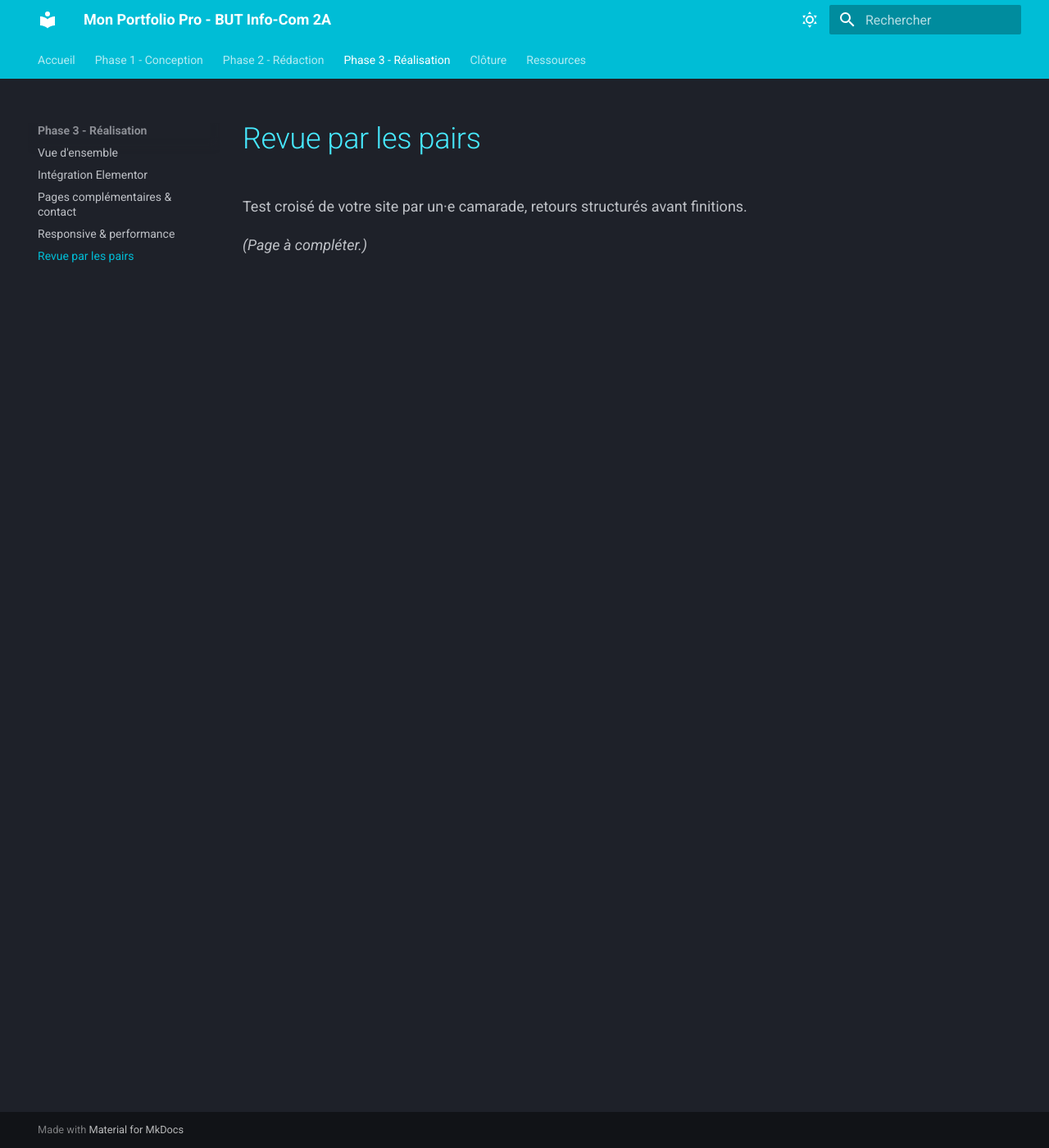
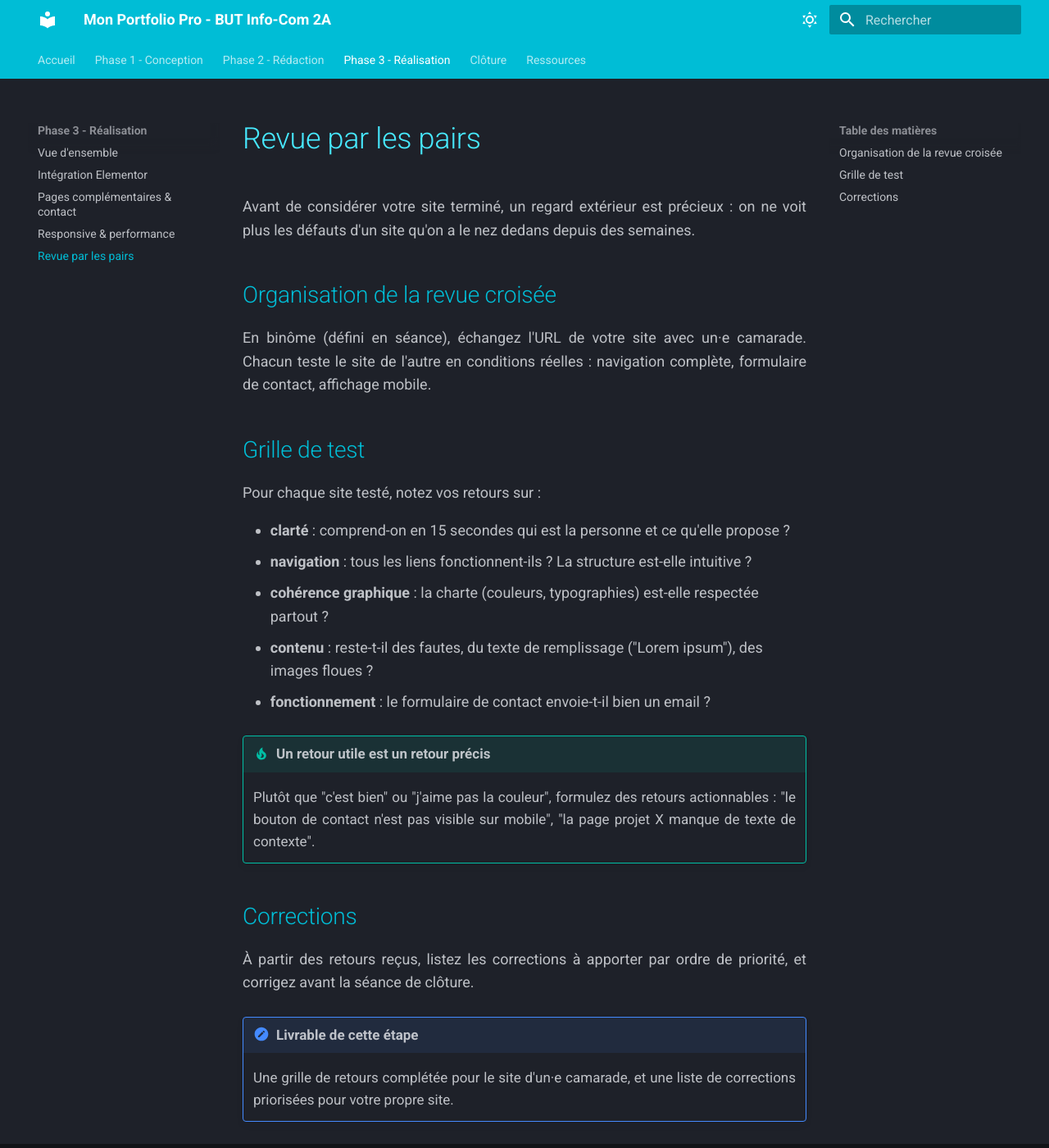
Before and after one commit to davidtrannoy-umlp/2a-portfolio, an MkDocs documentation site: the page built from docs/03-realisation/revue-pairs.md, in a window 1280 px wide and 1400 px high. Shown: the whole window at 82% size. Built offline with MkDocs 1.6.1 and Material for MkDocs 9.7.7, drawn with Linux system fonts in a browser that asks for light colours.

Commit message:
Rédaction Phase 3 : intégration Elementor, pages complémentaires, responsive/perf, revue par les pairs

```diff
--- a/docs/03-realisation/revue-pairs.md
+++ b/docs/03-realisation/revue-pairs.md
@@ -1,5 +1,27 @@
 # Revue par les pairs
 
-Test croisé de votre site par un·e camarade, retours structurés avant finitions.
+Avant de considérer votre site terminé, un regard extérieur est précieux : on ne voit plus les défauts d'un site qu'on a le nez dedans depuis des semaines.
 
-*(Page à compléter.)*
+## Organisation de la revue croisée
+
+En binôme (défini en séance), échangez l'URL de votre site avec un·e camarade. Chacun teste le site de l'autre en conditions réelles : navigation complète, formulaire de contact, affichage mobile.
+
+## Grille de test
+
+Pour chaque site testé, notez vos retours sur :
+
+- **clarté** : comprend-on en 15 secondes qui est la personne et ce qu'elle propose ?
+- **navigation** : tous les liens fonctionnent-ils ? La structure est-elle intuitive ?
+- **cohérence graphique** : la charte (couleurs, typographies) est-elle respectée partout ?
+- **contenu** : reste-t-il des fautes, du texte de remplissage ("Lorem ipsum"), des images floues ?
+- **fonctionnement** : le formulaire de contact envoie-t-il bien un email ?
+
+!!! tip "Un retour utile est un retour précis"
+    Plutôt que "c'est bien" ou "j'aime pas la couleur", formulez des retours actionnables : "le bouton de contact n'est pas visible sur mobile", "la page projet X manque de texte de contexte".
+
+## Corrections
+
+À partir des retours reçus, listez les corrections à apporter par ordre de priorité, et corrigez avant la séance de clôture.
+
+!!! note "Livrable de cette étape"
+    Une grille de retours complétée pour le site d'un·e camarade, et une liste de corrections priorisées pour votre propre site.
```
Also changed, not shown: docs/03-realisation/index.md (+12 -2 lines), docs/03-realisation/integration-elementor.md (+19 -2 lines), docs/03-realisation/pages-complementaires-contact.md (+20 -2 lines), docs/03-realisation/responsive-performance.md (+20 -2 lines), docs/assets/wireframe-1.png (added).
